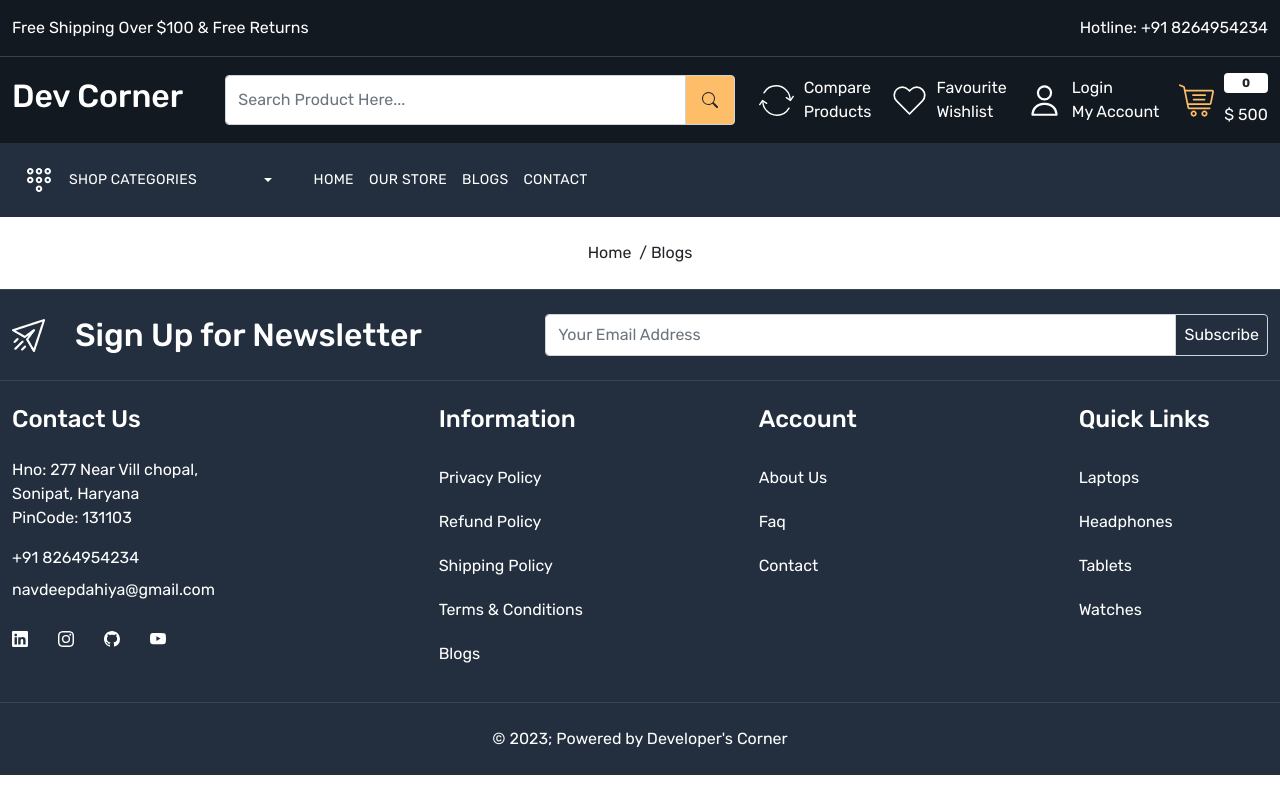
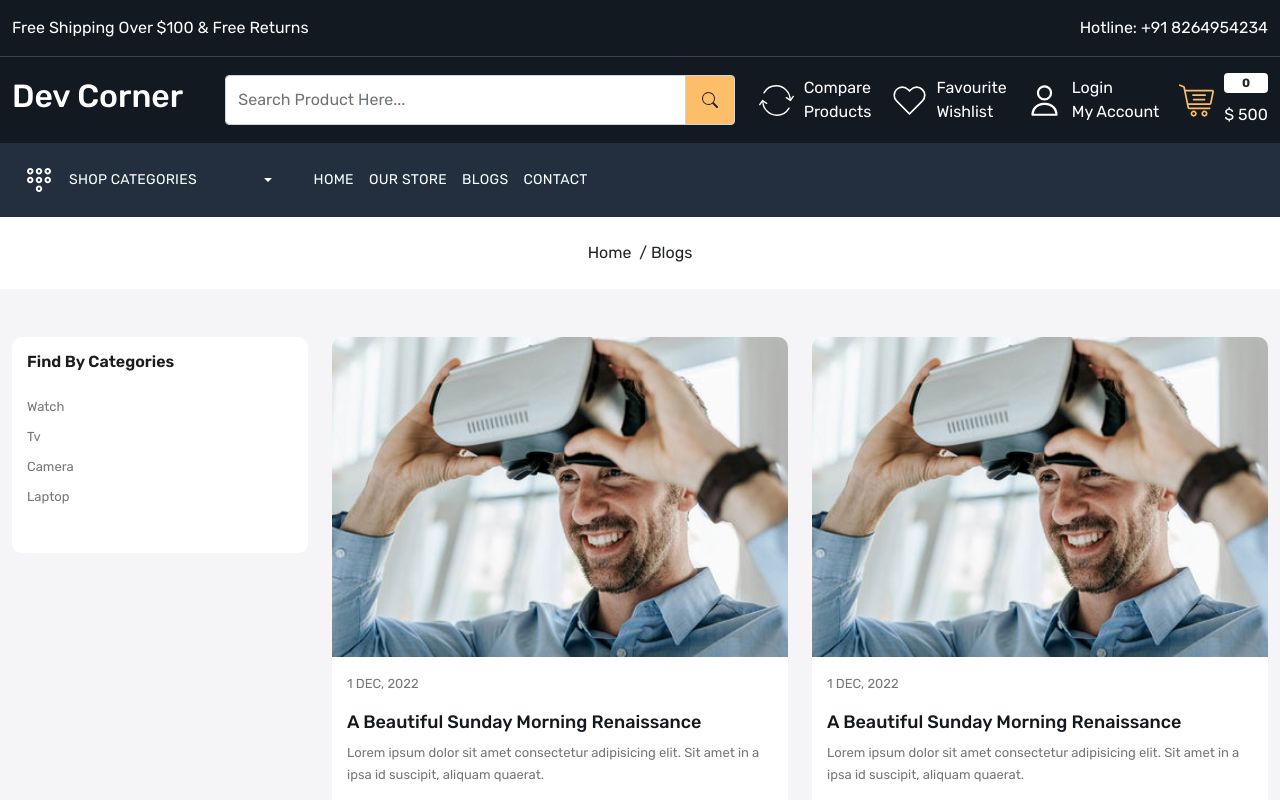
Before and after one commit to longhuynhpyn01/Digitic-ECommerce-Client, a React (Create React App) app: page /blogs in a window 1280 px wide. Shown: the top 800 px of the page. Built offline with nearby package versions, Linux system fonts and the light colour scheme.

Commit message:
adding blog page

```diff
--- a/src/App.scss
+++ b/src/App.scss
@@ -299,6 +299,7 @@ footer {
         img {
             border-top-left-radius: 10px;
             border-top-right-radius: 10px;
+            width: 100%;
         }
     }
 
@@ -596,3 +597,35 @@ footer {
 }
 
 /* Our Store Ends Here */
+
+
+
+/* Blog */
+
+.blog-wrapper {
+
+    .filter-card {
+        background-color: #fff;
+        border-radius: 10px;
+        padding: 15px 15px 25px;
+
+        .filter-title {
+            font-size: 16px;
+            line-height: 20px;
+            font-weight: 600;
+            color: var(--color-1c1c1b);
+            margin-bottom: 20px;
+        }
+
+        ul {
+            list-style-type: none;
+            font-size: 13px;
+            line-height: 30px;
+            color: var(--color-777777);
+            cursor: pointer;
+        }
+    }
+}
+
+
+/* Blog Ends Here */
--- a/src/components/BlogCard.js
+++ b/src/components/BlogCard.js
@@ -3,14 +3,9 @@ import { Link } from "react-router-dom";
 
 const BlogCard = () => {
     return (
-        <div className="col-3">
         <div className="blog-card">
             <div className="blog-image">
-                    <img
-                        src="images/blog-1.jpg"
-                        alt="blog"
-                        className="img-fluid"
-                    />
+                <img src="images/blog-1.jpg" alt="blog" className="img-fluid" />
             </div>
             <div className="blog-content">
                 <p className="date">1 Dec, 2022</p>
@@ -18,15 +13,14 @@ const BlogCard = () => {
                     A Beautiful Sunday Morning Renaissance
                 </h5>
                 <p className="desc">
-                        Lorem ipsum dolor sit amet consectetur adipisicing elit.
-                        Sit amet in a ipsa id suscipit, aliquam quaerat.
+                    Lorem ipsum dolor sit amet consectetur adipisicing elit. Sit
+                    amet in a ipsa id suscipit, aliquam quaerat.
                 </p>
                 <Link to="#" className="button">
                     Read more
                 </Link>
             </div>
         </div>
-        </div>
     );
 };
 
--- a/src/components/Header.js
+++ b/src/components/Header.js
@@ -165,7 +165,7 @@ const Header = () => {
                                     <div className="d-flex align-items-center gap-15">
                                         <NavLink to="/">Home</NavLink>
                                         <NavLink to="/store">Our Store</NavLink>
-                                        <NavLink to="/">Blogs</NavLink>
+                                        <NavLink to="/blogs">Blogs</NavLink>
                                         <NavLink to="/contact">Contact</NavLink>
                                     </div>
                                 </div>
--- a/src/pages/Blog.js
+++ b/src/pages/Blog.js
@@ -1,4 +1,5 @@
 import React from "react";
+import BlogCard from "../components/BlogCard";
 import BreadCrumb from "../components/BreadCrumb";
 import Meta from "../components/Meta";
 
@@ -7,7 +8,43 @@ const Blog = () => {
         <>
             <Meta title="Blogs" />
             <BreadCrumb title="Blogs" />
-            <div className=""></div>
+            <div className="blog-wrapper home-wrapper-2 py-5">
+                <div className="container-xxl">
+                    <div className="row">
+                        <div className="col-3">
+                            <div className="filter-card mb-3">
+                                <h3 className="filter-title">
+                                    Find By Categories
+                                </h3>
+                                <div>
+                                    <ul className="ps-0">
+                                        <li>Watch</li>
+                                        <li>Tv</li>
+                                        <li>Camera</li>
+                                        <li>Laptop</li>
+                                    </ul>
+                                </div>
+                            </div>
+                        </div>
+                        <div className="col-9">
+                            <div className="row">
+                                <div className="col-6 mb-3">
+                                    <BlogCard />
+                                </div>
+                                <div className="col-6 mb-3">
+                                    <BlogCard />
+                                </div>
+                                <div className="col-6 mb-3">
+                                    <BlogCard />
+                                </div>
+                                <div className="col-6 mb-3">
+                                    <BlogCard />
+                                </div>
+                            </div>
+                        </div>
+                    </div>
+                </div>
+            </div>
         </>
     );
 };
--- a/src/pages/Home.js
+++ b/src/pages/Home.js
@@ -429,10 +429,20 @@ const Home = () => {
                                 Our Latest Blogs
                             </h3>
                         </div>
-                        <BlogCard />
-                        <BlogCard />
-                        <BlogCard />
-                        <BlogCard />
+                    </div>
+                    <div className="row">
+                        <div className="col-3">
+                            <BlogCard />
+                        </div>
+                        <div className="col-3">
+                            <BlogCard />
+                        </div>
+                        <div className="col-3">
+                            <BlogCard />
+                        </div>
+                        <div className="col-3">
+                            <BlogCard />
+                        </div>
                     </div>
                 </div>
             </section>
```
Lines whose indentation alone changed are shown as unchanged.
